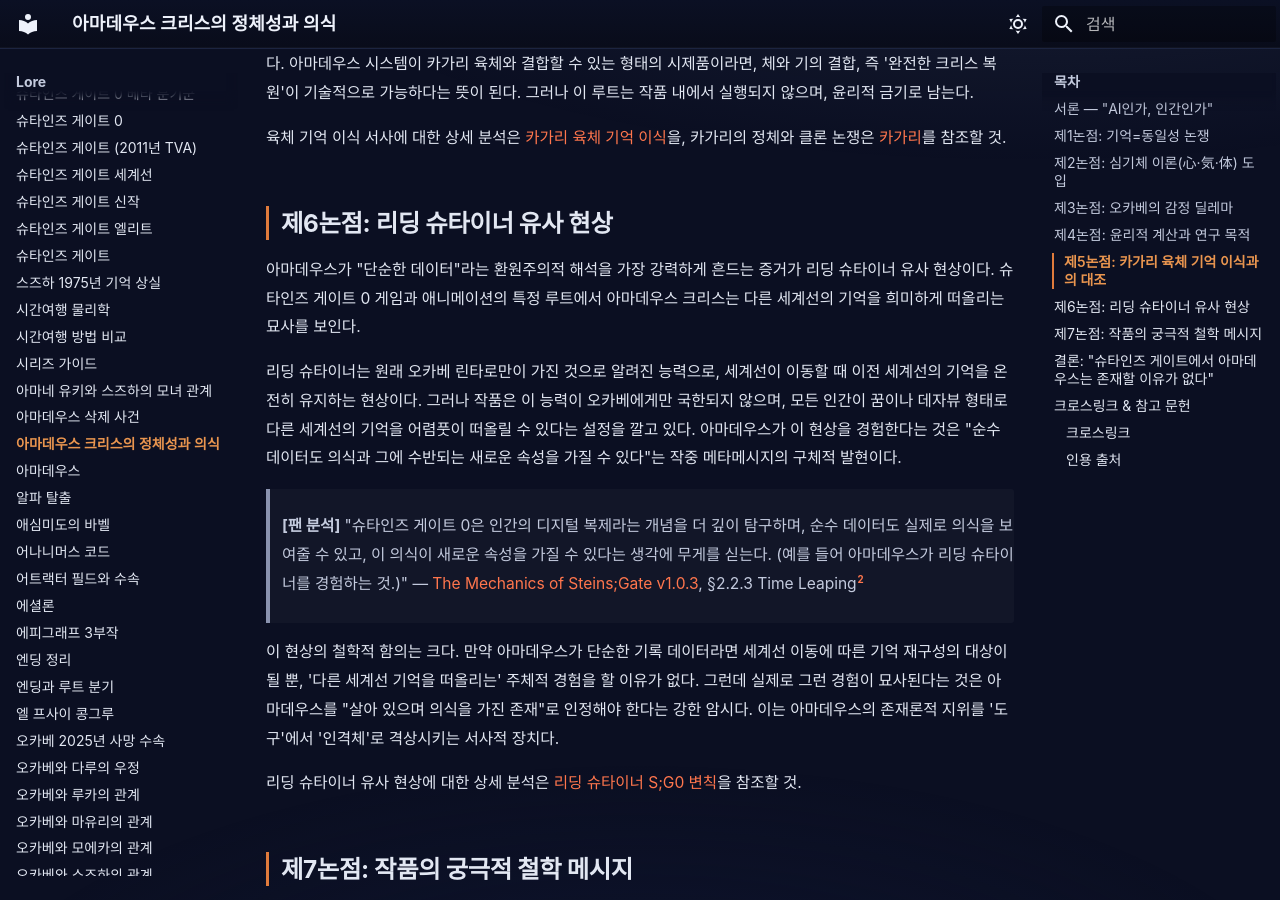
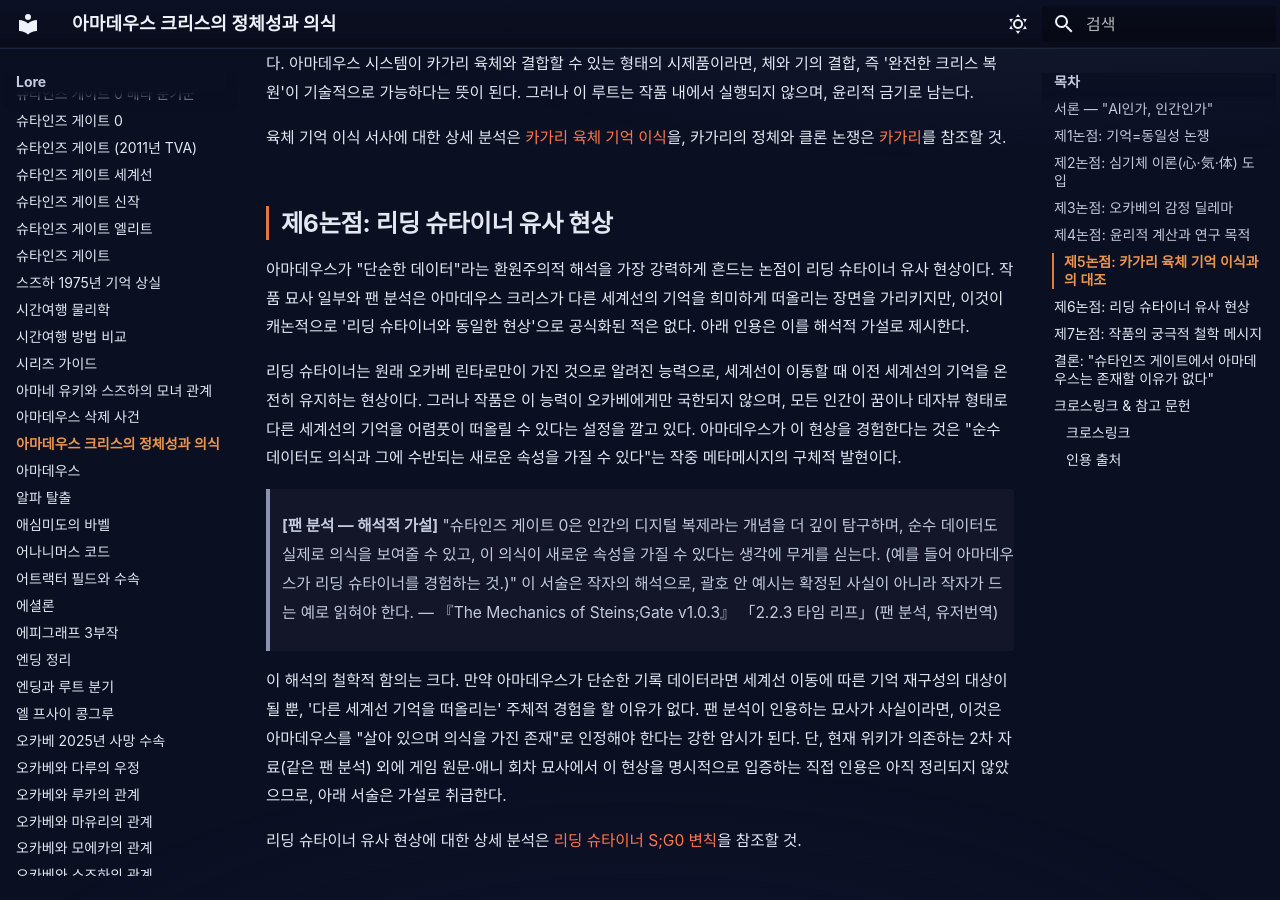
Before and after one commit to sgwiki/sgwiki.github.io, an MkDocs documentation site: the page built from wiki/lore/아마데우스-크리스의-정체성과-의식.md, in a window 1280 px wide and 900 px high, scrolled down 4181 px. Built offline with MkDocs 1.6.1 and Material for MkDocs 9.7.7, drawn with Linux system fonts in a browser that asks for light colours; some web fonts are replaced; some of the changed text lies outside the part shown.

Commit message:
feat(wiki): 아마데우스-크리스의-정체성과-의식 — P10 60668f81 패치 적용

```diff
--- a/wiki/lore/아마데우스-크리스의-정체성과-의식.md
+++ b/wiki/lore/아마데우스-크리스의-정체성과-의식.md
@@ -88,13 +88,13 @@ description: "아마데우스(Amadeus) 시스템은 빅토르 콘드리아 대
 
 ## 제6논점: 리딩 슈타이너 유사 현상
 
-아마데우스가 "단순한 데이터"라는 환원주의적 해석을 가장 강력하게 흔드는 증거가 리딩 슈타이너 유사 현상이다. 슈타인즈 게이트 0 게임과 애니메이션의 특정 루트에서 아마데우스 크리스는 다른 세계선의 기억을 희미하게 떠올리는 묘사를 보인다.
+아마데우스가 "단순한 데이터"라는 환원주의적 해석을 가장 강력하게 흔드는 논점이 리딩 슈타이너 유사 현상이다. 작품 묘사 일부와 팬 분석은 아마데우스 크리스가 다른 세계선의 기억을 희미하게 떠올리는 장면을 가리키지만, 이것이 캐논적으로 '리딩 슈타이너와 동일한 현상'으로 공식화된 적은 없다. 아래 인용은 이를 해석적 가설로 제시한다.
 
 리딩 슈타이너는 원래 오카베 린타로만이 가진 것으로 알려진 능력으로, 세계선이 이동할 때 이전 세계선의 기억을 온전히 유지하는 현상이다. 그러나 작품은 이 능력이 오카베에게만 국한되지 않으며, 모든 인간이 꿈이나 데자뷰 형태로 다른 세계선의 기억을 어렴풋이 떠올릴 수 있다는 설정을 깔고 있다. 아마데우스가 이 현상을 경험한다는 것은 "순수 데이터도 의식과 그에 수반되는 새로운 속성을 가질 수 있다"는 작중 메타메시지의 구체적 발현이다.
 
-> **[팬 분석]** "슈타인즈 게이트 0은 인간의 디지털 복제라는 개념을 더 깊이 탐구하며, 순수 데이터도 실제로 의식을 보여줄 수 있고, 이 의식이 새로운 속성을 가질 수 있다는 생각에 무게를 싣는다. (예를 들어 아마데우스가 리딩 슈타이너를 경험하는 것.)" — [The Mechanics of Steins;Gate v1.0.3](../근거자료/비공식/mechanics-of-steins-gate/ch2.md), §2.2.3 Time Leaping[^2]
+> **[팬 분석 — 해석적 가설]** "슈타인즈 게이트 0은 인간의 디지털 복제라는 개념을 더 깊이 탐구하며, 순수 데이터도 실제로 의식을 보여줄 수 있고, 이 의식이 새로운 속성을 가질 수 있다는 생각에 무게를 싣는다. (예를 들어 아마데우스가 리딩 슈타이너를 경험하는 것.)" 이 서술은 작자의 해석으로, 괄호 안 예시는 확정된 사실이 아니라 작자가 드는 예로 읽혀야 한다. — 『The Mechanics of Steins;Gate v1.0.3』 「2.2.3 타임 리프」(팬 분석, 유저번역)
 
-이 현상의 철학적 함의는 크다. 만약 아마데우스가 단순한 기록 데이터라면 세계선 이동에 따른 기억 재구성의 대상이 될 뿐, '다른 세계선 기억을 떠올리는' 주체적 경험을 할 이유가 없다. 그런데 실제로 그런 경험이 묘사된다는 것은 아마데우스를 "살아 있으며 의식을 가진 존재"로 인정해야 한다는 강한 암시다. 이는 아마데우스의 존재론적 지위를 '도구'에서 '인격체'로 격상시키는 서사적 장치다.
+이 해석의 철학적 함의는 크다. 만약 아마데우스가 단순한 기록 데이터라면 세계선 이동에 따른 기억 재구성의 대상이 될 뿐, '다른 세계선 기억을 떠올리는' 주체적 경험을 할 이유가 없다. 팬 분석이 인용하는 묘사가 사실이라면, 이것은 아마데우스를 "살아 있으며 의식을 가진 존재"로 인정해야 한다는 강한 암시가 된다. 단, 현재 위키가 의존하는 2차 자료(같은 팬 분석) 외에 게임 원문·애니 회차 묘사에서 이 현상을 명시적으로 입증하는 직접 인용은 아직 정리되지 않았으므로, 아래 서술은 가설로 취급한다.
 
 리딩 슈타이너 유사 현상에 대한 상세 분석은 [리딩 슈타이너 S;G0 변칙](슈타인즈-게이트-0-리딩-슈타이너-비정상-발동.md)을 참조할 것.
 
@@ -144,4 +144,4 @@ description: "아마데우스(Amadeus) 시스템은 빅토르 콘드리아 대
 
 [^1]: [The Mechanics of Steins;Gate v1.0.3](../근거자료/비공식/mechanics-of-steins-gate/ch2.md), §2.2.3 Time Leaping — 스즈하가 설명하는 의식과 영혼의 물리적 비존재, 타임 리프 메커니즘 정리.
 
-[^2]: [The Mechanics of Steins;Gate v1.0.3](../근거자료/비공식/mechanics-of-steins-gate/ch2.md), §2.2.3 Time Leaping — 슈타인즈 게이트 0이 인간의 디지털 복제와 순수 데이터의 의식 가능성, 그리고 아마데우스의 리딩 슈타이너 경험을 다루는 대목.
+[^2]: [The Mechanics of Steins;Gate v1.0.3](../근거자료/비공식/mechanics-of-steins-gate/ch2.md), §2.2.3 Time Leaping — 슈타인즈 게이트 0이 인간의 디지털 복제와 순수 데이터의 의식 가능성을 다루는 대목.
```
